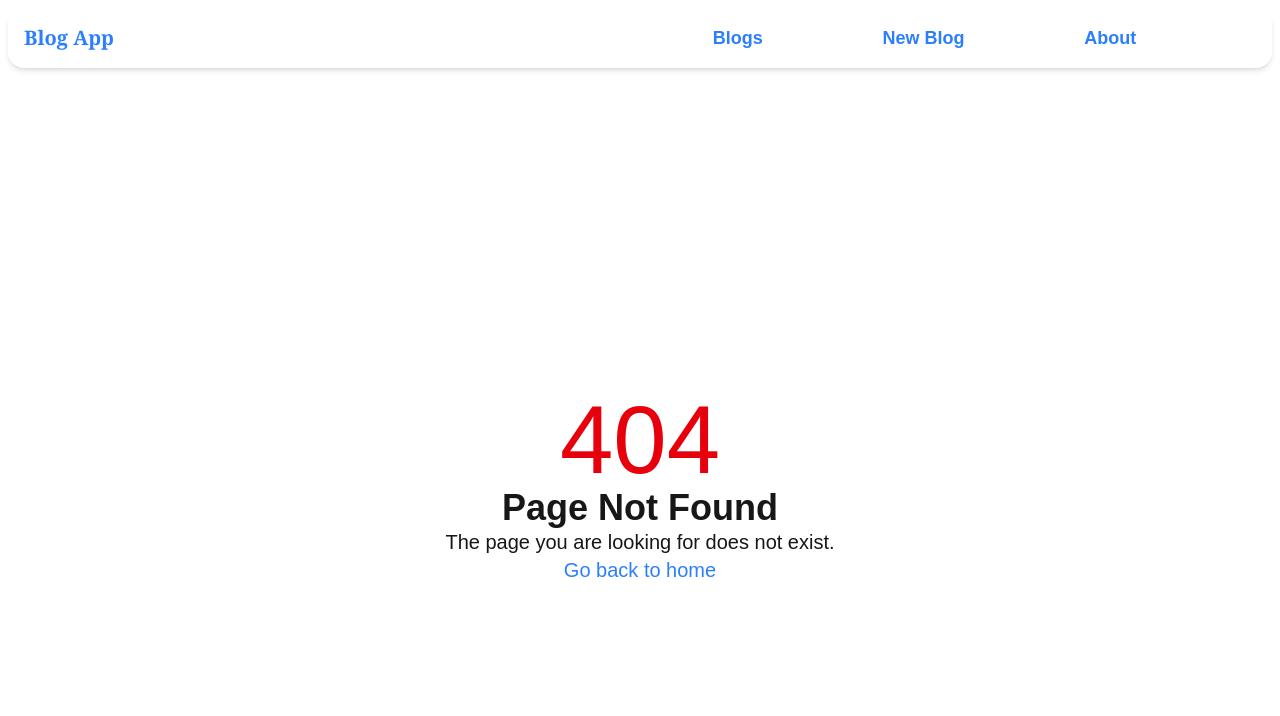
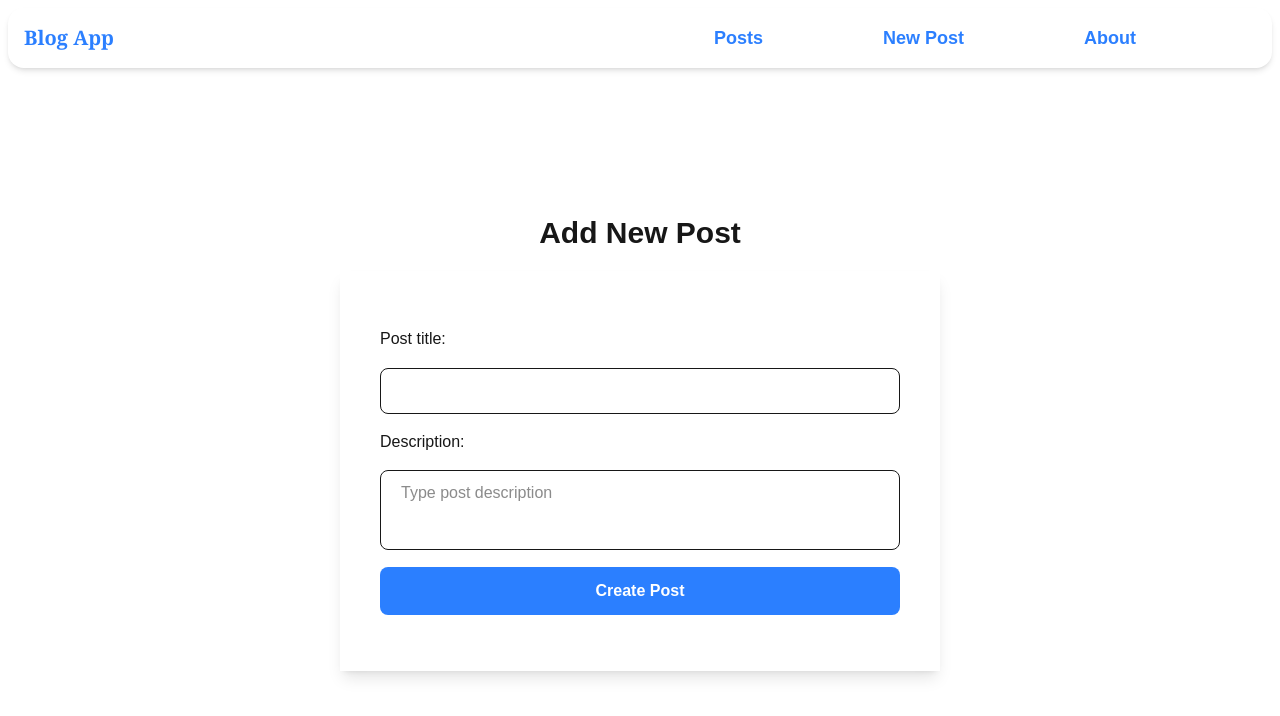
Before and after one commit to Itanga1/Blog-App, a Next.js app: page /new-blog in a window 1280 px wide. Before the commit this address had no page. Shown: the top 716 px of the page. Built offline with nearby package versions, Linux system fonts and the light colour scheme.

Commit message:
Created the new post page

```diff
--- a/app/layout.js
+++ b/app/layout.js
@@ -14,8 +14,8 @@ export default function RootLayout({ children }) {
         <nav className=" shadow-md flex justify-between p-4 mt-2 mb-5 mx-2 rounded-2xl">
           <h1 className="grow text-xl font-bold font-serif text-blue-500">Blog App</h1>
           <div className="flex justify-evenly grow text-blue-500">
-            <Link className="text-lg font-bold" href={'/'}>Blogs</Link>
-            <Link className="text-lg font-bold" href={'/new-blog'}>New Blog</Link>
+            <Link className="text-lg font-bold" href={'/'}>Posts</Link>
+            <Link className="text-lg font-bold" href={'/new-blog'}>New Post</Link>
             <Link className="text-lg font-bold" href={'/about'}>About</Link>
           </div>
         </nav>
--- /dev/null
+++ b/app/new-blog/page.js
@@ -0,0 +1,14 @@
+export default function NewBlog(){
+  return(
+    <div className=" flex flex-col items-center justify-center gap-3 h-[calc(100vh-90px)]">
+      <h1 className="text-3xl font-bold text-center">Add New Post</h1>
+      <form className=" flex flex-col shadow-lg p-10 mt-2 justify-evenly min-h-[400px] w-[600px]" >
+        <label>Post title: </label>
+        <input type="text" className=" border rounded-lg py-[10px] px-[20px]"/>
+        <label>Description:</label>
+        <textarea name="" id="" placeholder="Type post description" className="border rounded-lg py-[10px] px-[20px] h-[80px] resize-none" ></textarea>
+        <button className=" text-white bg-blue-500 rounded-lg px-20 py-3 cursor-pointer font-bold">Create Post</button>
+      </form>
+    </div>
+  )
+}
```
